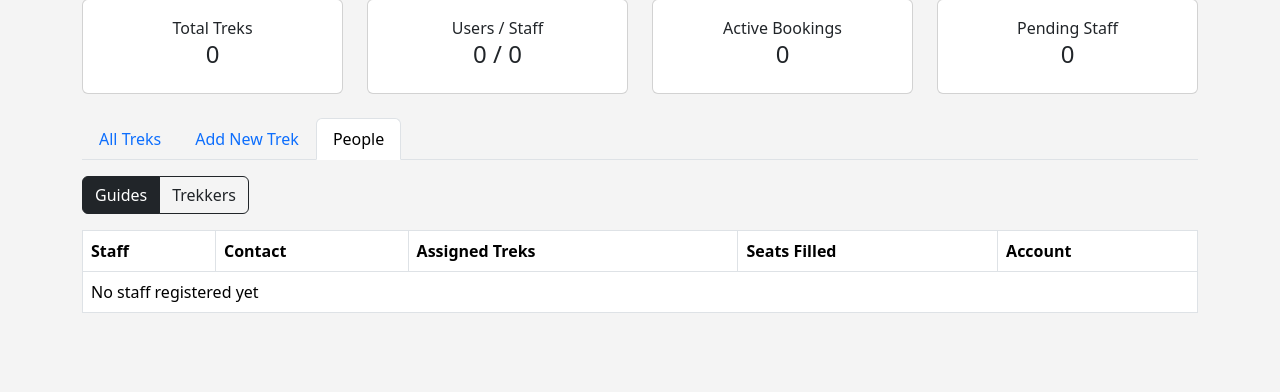
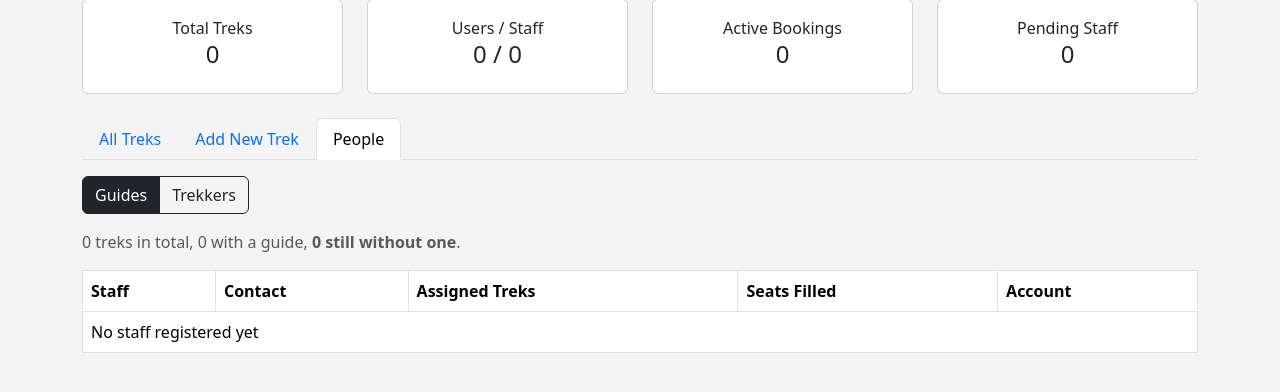
Before and after one commit to GuptaOum/trek-app, a Flask app: page /admin?show=staff in a window 1280 px wide. Shown: the part 157-549 px from the top of the page. Run offline with Flask 3, Linux system fonts and the light colour scheme; the visitor is signed in with stand-in values (Sample User, id 1); data comes from the database, SQL or seed files in the repository; data that the repository does not hold is empty.

Commit message:
Show which treks have no guide
The guides view now says how many of the treks have a guide and how many do not, and lists the ones without a guide at the top with a button to give each of them to somebody. The treks tab also has a filter to show only the treks that have no guide.

```diff
--- a/app.py
+++ b/app.py
@@ -129,12 +129,15 @@ def admin_dashboard():
     if session.get('role') != 'admin':
         return redirect(url_for('login'))
     q = request.args.get('q', '')
+    f = request.args.get('f', '')
     treks = Trek.query
     if q:
         if q.isdigit():
             treks = treks.filter_by(id=int(q))
         else:
             treks = treks.filter(Trek.name.like('%' + q + '%'))
+    if f == 'unassigned':
+        treks = treks.filter_by(staff_id=None)
     treks = treks.all()
     pending = User.query.filter_by(role='staff', approved=False).all()
     total_users = User.query.filter_by(role='user').count()
@@ -164,8 +167,12 @@ def admin_dashboard():
                 users = users.filter(User.name.like('%' + q + '%'))
         users = users.all()
     removed = []
+    unassigned = []
+    assigned_count = 0
     if show == 'staff':
         removed = User.query.filter_by(role='staff', fired=True).order_by(User.name).all()
+        unassigned = Trek.query.filter_by(staff_id=None).order_by(Trek.id).all()
+        assigned_count = Trek.query.filter(Trek.staff_id.isnot(None)).count()
     stats = []
     if show == 'staff':
         for s in User.query.filter_by(role='staff', approved=True, fired=False).order_by(User.name).all():
@@ -181,7 +188,8 @@ def admin_dashboard():
                            total_treks=total_treks, total_bookings=total_bookings,
                            show=show, bookings=bookings, staff_list=staff_list, stats=stats,
                            users=users, removed=removed, uid=uid, shown_user=shown_user,
-                           q=q, user=current_user())
+                           unassigned=unassigned, assigned_count=assigned_count,
+                           q=q, f=f, user=current_user())
 
 
 @app.route('/admin/bookings')
--- a/templates/admin_dashboard.html
+++ b/templates/admin_dashboard.html
@@ -116,6 +116,37 @@
 {% endif %}
 
 {% if show == 'staff' %}
+<p class="text-muted">
+    {{ total_treks }} treks in total, {{ assigned_count }} with a guide,
+    <b>{{ unassigned|length }} still without one</b>.
+</p>
+
+{% if unassigned %}
+<div class="alert alert-warning">
+    <b>These treks have no guide</b>
+    <div class="table-responsive mt-2">
+    <table class="table table-bordered align-middle mb-0 bg-white">
+    <thead>
+        <tr><th>ID</th><th>Trek</th><th>Location</th><th>Start Date</th><th>Slots</th><th>Status</th><th>Action</th></tr>
+    </thead>
+    <tbody>
+        {% for t in unassigned %}
+        <tr>
+            <td>{{ t.id }}</td>
+            <td><a href="{{ url_for('trek_details', tid=t.id) }}">{{ t.name }}</a></td>
+            <td>{{ t.location }}</td>
+            <td>{{ t.start_date }}</td>
+            <td>{{ t.total_slots - t.available_slots }}/{{ t.total_slots }}</td>
+            <td>{{ t.status }}</td>
+            <td><a href="{{ url_for('assign_staff', tid=t.id) }}" class="btn btn-sm btn-dark">Give to a guide</a></td>
+        </tr>
+        {% endfor %}
+    </tbody>
+    </table>
+    </div>
+</div>
+{% endif %}
+
 {% if pending %}
 <h5>Waiting for approval</h5>
 <div class="table-responsive">
@@ -292,6 +323,14 @@
 {% endif %}
 
 {% if not show %}
+<div class="mb-3">
+    {% if f == 'unassigned' %}
+    <span class="me-2">Showing only treks without a guide.</span>
+    <a href="{{ url_for('admin_dashboard') }}" class="btn btn-sm btn-dark">Show all treks</a>
+    {% else %}
+    <a href="{{ url_for('admin_dashboard', f='unassigned') }}" class="btn btn-sm btn-outline-dark">Show only treks without a guide</a>
+    {% endif %}
+</div>
 {% if q %}
 <p class="text-muted">{{ treks|length }} trek{% if treks|length != 1 %}s{% endif %} matching "{{ q }}"
     <a href="{{ url_for('admin_dashboard') }}" class="ms-2">Clear search</a></p>
```
